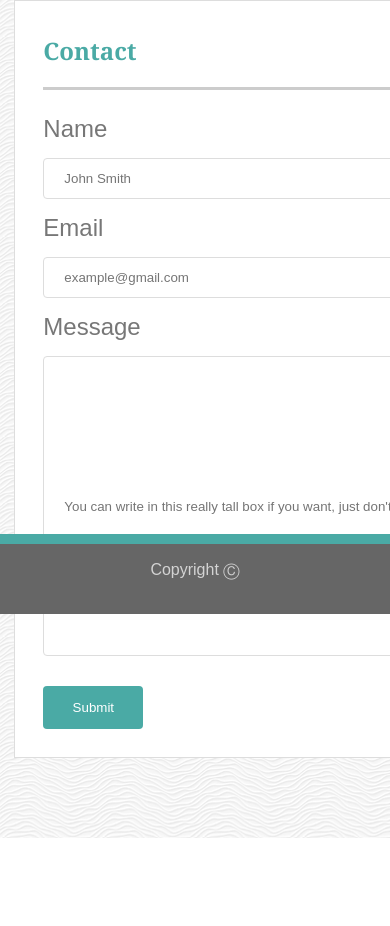
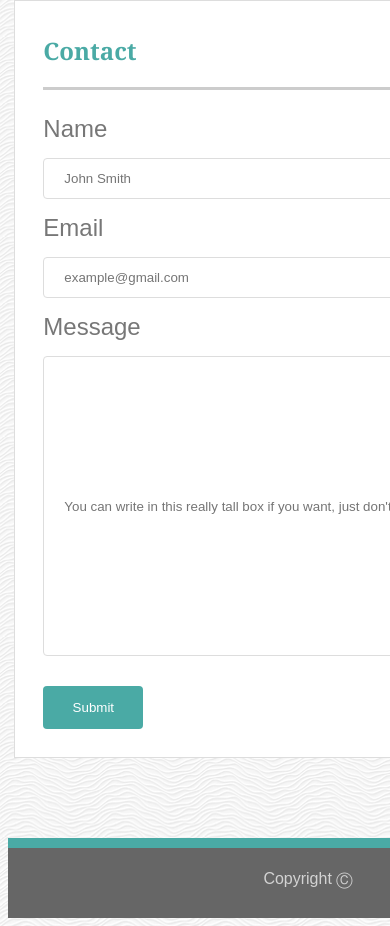
Before and after one commit to actualizeit/Responsive-Portfolio, a plain HTML site: page contact.html in a window 390 px wide. Shown: the part 230-1156 px from the top of the page. Before the commit the page ends 1068 px from the top, so only its background shows below. Drawn offline with Linux system fonts and the light colour scheme.

Commit message:
footer scoll and text positioning fixed

```diff
--- a/assets/css/style.css
+++ b/assets/css/style.css
@@ -79,7 +79,7 @@ body{
     height: 10px;
     width: 100%;
     float:bottom;
-    position: fixed;
+    position: absolute;
 }
 
 .Divider2{
@@ -99,7 +99,9 @@ body{
 .Footer{
     background: #666666;
     height: 80px;
+    line-height: 80px;
     text-align: center;
+    /* vertical-align: middle; */
     color:lightgray;
     width: 100%;
     position: fixed;
@@ -235,6 +237,10 @@ input[type=submit] {
     -o-transform: rotate(-10deg);
     transform: rotate(-10deg);
   }
+  span {
+    display: inline-block;
+    vertical-align: middle;
+  }
 
     @media screen and (max-width: 980px) {
         .MyNameBackground{
@@ -250,6 +256,9 @@ input[type=submit] {
 
     @media screen and (max-width: 640px) {
         .Header{
+            position: static;
+        }
+        .Footer{
             position: static;
         }
         .MyNameBackground{
--- a/contact.html
+++ b/contact.html
@@ -41,7 +41,7 @@
 
     <section class="Footer">
         <div class="Divider"></div>
-        <p>Copyright &#9400</p>
+        <span>Copyright &#9400</span>
     </section>
 
 </body>
```
Also changed, not shown: portfolio.html (+1 -1 lines).
